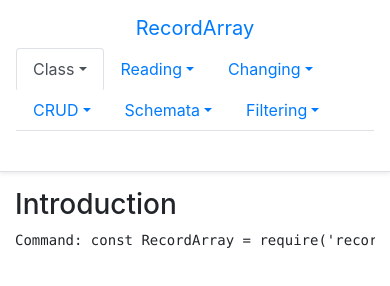
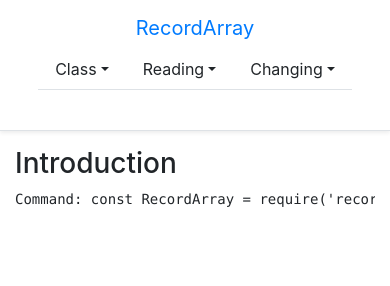
Before and after one commit to fcarelse/RecordArray, a website with bundled scripts: page docs/index.html in a window 390 px wide. Built offline with nearby package versions, Linux system fonts and the light colour scheme.

Commit message:
Updated Docs

```diff
--- a/docs/js/controllers/main.js
+++ b/docs/js/controllers/main.js
@@ -11,8 +11,14 @@ app.controller('Main', ['$rootScope', '$scope', function ($rootScope, $scope) {
 	}
 
 	sys.goto = (page, section) => {
-		data.page = page;
-		data.section = section;
+		data.section = section in data.pages?
+			section:
+			'class';
+		data.page = typeof page == 'string'?
+			data.pages[data.section].reduce(
+				(tag, next)=>tag==page.tag?tag:next,
+				'intro'):
+			page;
 		page.params = page.params || [];
 		data.method = (data.page.tag=='intro'?
 			'const RecordArray = require(\'recordarray\');':
@@ -43,9 +49,9 @@ app.controller('Main', ['$rootScope', '$scope', function ($rootScope, $scope) {
 		{tag: 'class', name: 'Class'},
 		{tag: 'reading', name: 'Reading'},
 		{tag: 'changing', name: 'Changing'},
-		{tag: 'CRUD', name: 'CRUD'},
-		{tag: 'schema', name: 'Schemata'},
-		{tag: 'filter', name: 'Filtering'},
+		{tag: 'CRUD', name: 'CRUD', hide: true},
+		{tag: 'schema', name: 'Schemata', hide: true},
+		{tag: 'filter', name: 'Filtering', hide: true},
 	];
 
 	data.pages = {};
--- a/docs/layout/navbar.html
+++ b/docs/layout/navbar.html
@@ -3,8 +3,11 @@
 		<a href="/">RecordArray</a></h5>
 	<nav class="my-2 my-md-0 mr-md-3">
 		<ul class="nav nav-tabs mb-3">
-			<li class="nav-item dropdown" ng-repeat="section in data.sections">
-				<a class="nav-link dropdown-toggle {{data.section.tag == section.tag? 'active':''}}" data-toggle="dropdown" href="#" role="button" aria-haspopup="true" aria-expanded="false">{{section.name}}</a>
+			<li class="nav-item dropdown" ng-hide="section.hide"
+					ng-repeat="section in data.sections">
+				<a class="nav-link dropdown-toggle {{data.section.tag == section.tag? 'active':''}}"
+					data-toggle="dropdown" role="button" aria-haspopup="true"
+					aria-expanded="false">{{section.name}}</a>
 				<div class="dropdown-menu">
 					<a class="dropdown-item" ng-click="sys.goto(page, section)"
 					ng-repeat="page in data.pages[section.tag]">{{page.tag}}</a>
```
Also changed, not shown: docs/methods/findBy.html (+6 -0 lines), docs/favicon.ico (added), docs/img/logo.png (added), docs/img/logo.svg (added), docs/methods/compare.html (added), docs/methods/compareRecords.html (added), docs/methods/findOneByID.html (added), docs/methods/findOneByTag.html (added), docs/methods/indexBy.html (added), docs/methods/indexByID.html (added), docs/methods/indexByTag.html (added), docs/methods/matchBy.html (added), docs/methods/matchByID.html (added), docs/methods/matchByTag.html (added).
